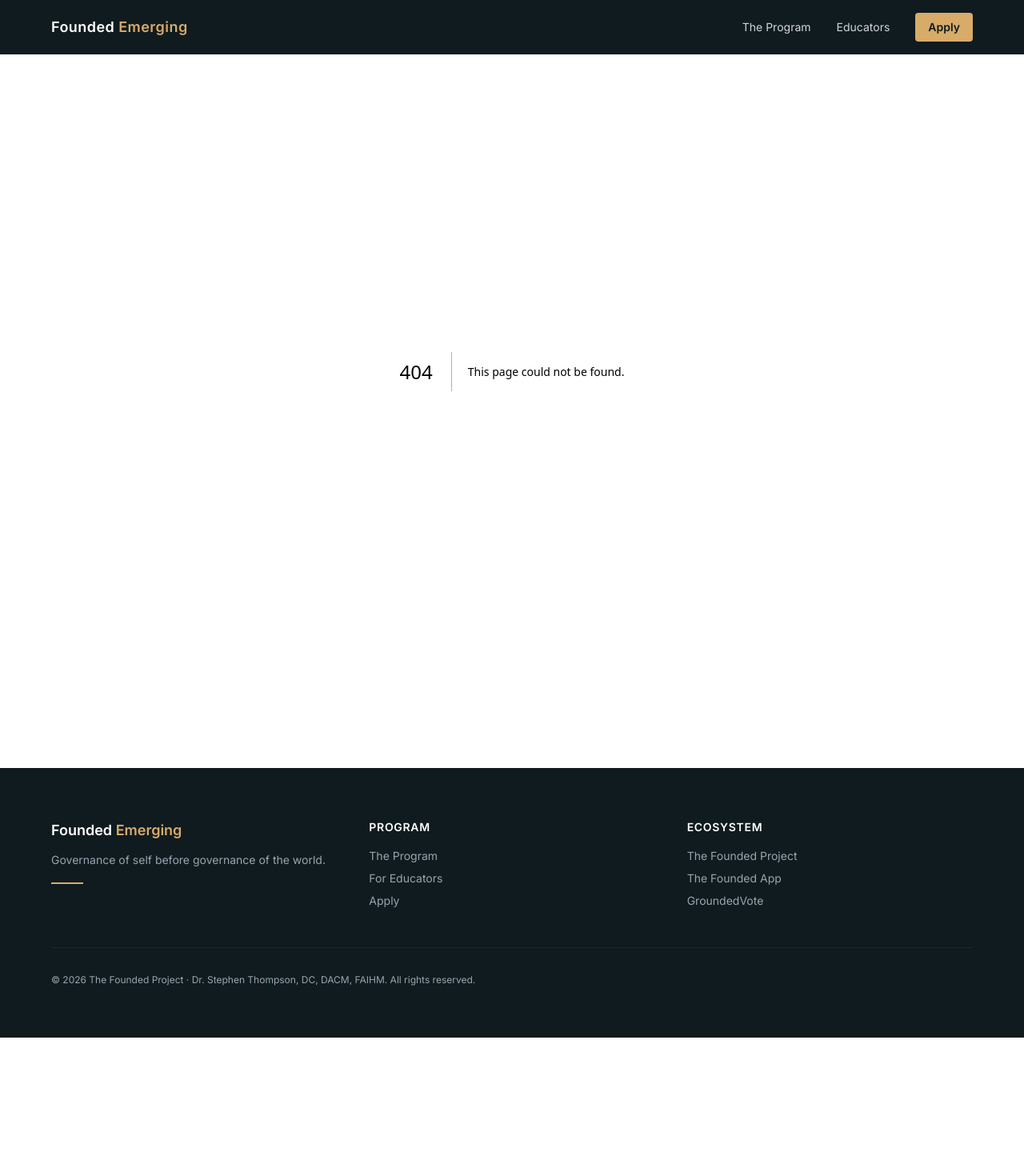
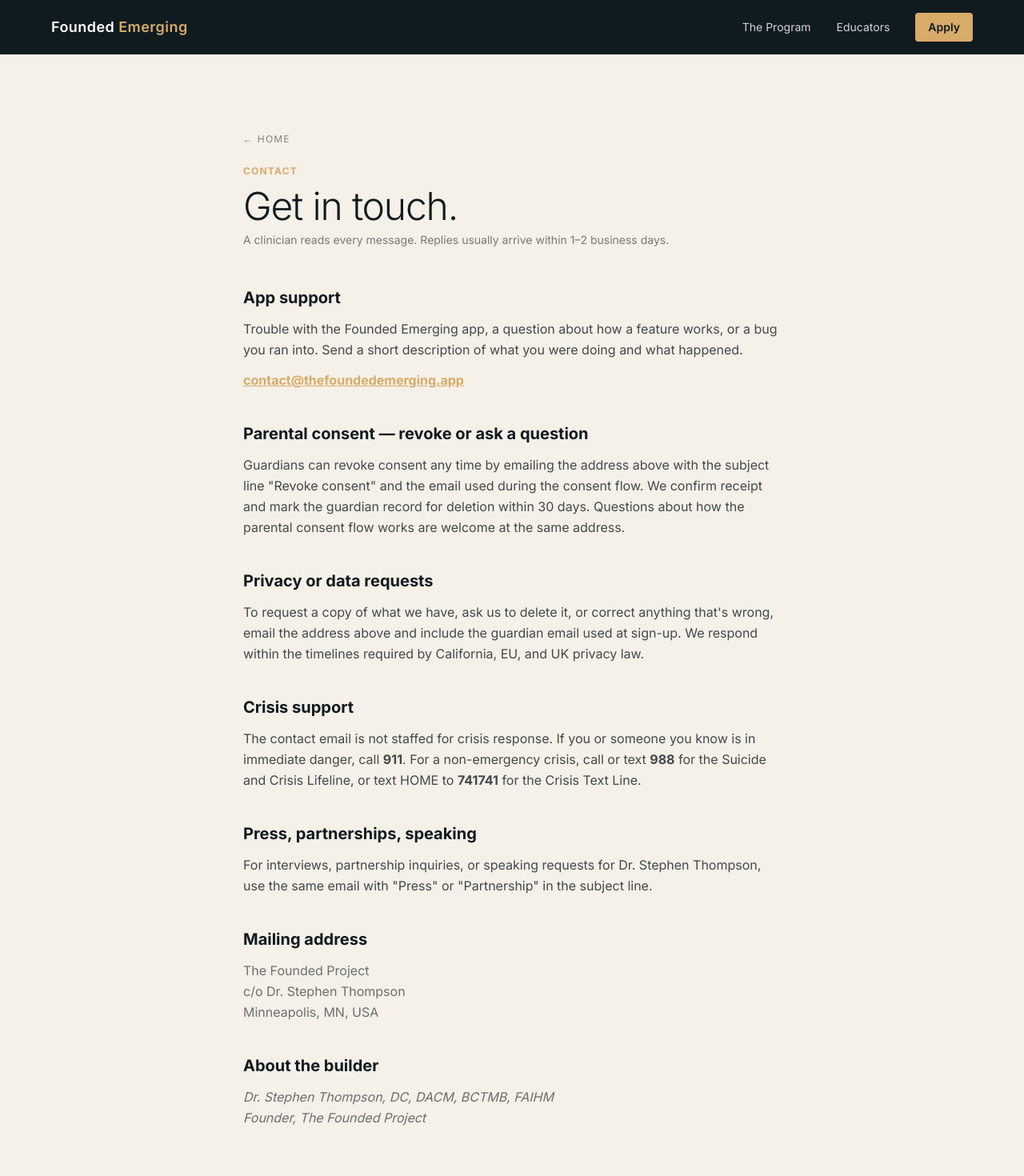
Before and after one commit to thefoundedproject/thefoundedemerging-site, a Next.js app: page /contact in a window 1280 px wide. Before the commit this address had no page. Shown: the top 1470 px of the page at 80% size. Before the commit the page ends 1297 px from the top, so only its background shows below. Built offline with nearby package versions, Linux system fonts and the light colour scheme.

Commit message:
Sync from local dev

```diff
--- /dev/null
+++ b/app/contact/page.js
@@ -0,0 +1,92 @@
+/**
+ * Copyright 2026 Dr. Stephen Thompson DC, DACM, BCTMB, FAIHM
+ * The Founded Project — thefoundedemerging.app
+ * All rights reserved.
+ *
+ * Contact page. Surfaced as Support URL for App Store Connect.
+ */
+
+export const metadata = {
+  title: 'Contact | Founded Emerging',
+  description: 'Reach Founded Emerging for support, parental consent questions, or anything else.',
+}
+
+function Section({ title, children }) {
+  return (
+    <section className="mb-10">
+      <h2 style={{ color: '#0F1B1F' }} className="text-xl font-bold mb-3">{title}</h2>
+      <div style={{ color: 'rgba(15,27,31,0.78)' }} className="leading-relaxed space-y-3 [&_a]:underline">
+        {children}
+      </div>
+    </section>
+  )
+}
+
+export default function ContactPage() {
+  return (
+    <main style={{ backgroundColor: '#F5F0E8' }} className="min-h-screen px-6 py-24">
+      <article className="max-w-2xl mx-auto">
+        <a href="/" style={{ color: 'rgba(15,27,31,0.5)' }} className="text-xs uppercase tracking-widest mb-6 inline-block hover:opacity-80">
+          ← Home
+        </a>
+        <p style={{ color: '#D8AB69' }} className="text-xs font-bold uppercase tracking-widest mb-3">
+          Contact
+        </p>
+        <h1 style={{ color: '#0F1B1F' }} className="text-3xl md:text-5xl font-light leading-tight tracking-tight mb-2">
+          Get in touch.
+        </h1>
+        <p style={{ color: 'rgba(15,27,31,0.55)' }} className="text-sm mb-12">A clinician reads every message. Replies usually arrive within 1–2 business days.</p>
+
+        <Section title="App support">
+          <p>
+            Trouble with the Founded Emerging app, a question about how a feature works, or a bug you ran into. Send a short description of what you were doing and what happened.
+          </p>
+          <p>
+            <a href="mailto:contact@thefoundedemerging.app" style={{ color: '#D8AB69' }} className="font-bold">
+              contact@thefoundedemerging.app
+            </a>
+          </p>
+        </Section>
+
+        <Section title="Parental consent — revoke or ask a question">
+          <p>
+            Guardians can revoke consent any time by emailing the address above with the subject line &quot;Revoke consent&quot; and the email used during the consent flow. We confirm receipt and mark the guardian record for deletion within 30 days. Questions about how the parental consent flow works are welcome at the same address.
+          </p>
+        </Section>
+
+        <Section title="Privacy or data requests">
+          <p>
+            To request a copy of what we have, ask us to delete it, or correct anything that&apos;s wrong, email the address above and include the guardian email used at sign-up. We respond within the timelines required by California, EU, and UK privacy law.
+          </p>
+        </Section>
+
+        <Section title="Crisis support">
+          <p>
+            The contact email is not staffed for crisis response. If you or someone you know is in immediate danger, call <b>911</b>. For a non-emergency crisis, call or text <b>988</b> for the Suicide and Crisis Lifeline, or text HOME to <b>741741</b> for the Crisis Text Line.
+          </p>
+        </Section>
+
+        <Section title="Press, partnerships, speaking">
+          <p>
+            For interviews, partnership inquiries, or speaking requests for Dr. Stephen Thompson, use the same email with &quot;Press&quot; or &quot;Partnership&quot; in the subject line.
+          </p>
+        </Section>
+
+        <Section title="Mailing address">
+          <p style={{ color: 'rgba(15,27,31,0.6)' }}>
+            The Founded Project<br />
+            c/o Dr. Stephen Thompson<br />
+            Minneapolis, MN, USA
+          </p>
+        </Section>
+
+        <Section title="About the builder">
+          <p style={{ color: 'rgba(15,27,31,0.6)' }} className="italic">
+            Dr. Stephen Thompson, DC, DACM, BCTMB, FAIHM<br />
+            Founder, The Founded Project
+          </p>
+        </Section>
+      </article>
+    </main>
+  )
+}
```
Also changed, not shown: app/apple-icon.png (added), app/icon.png (added).
